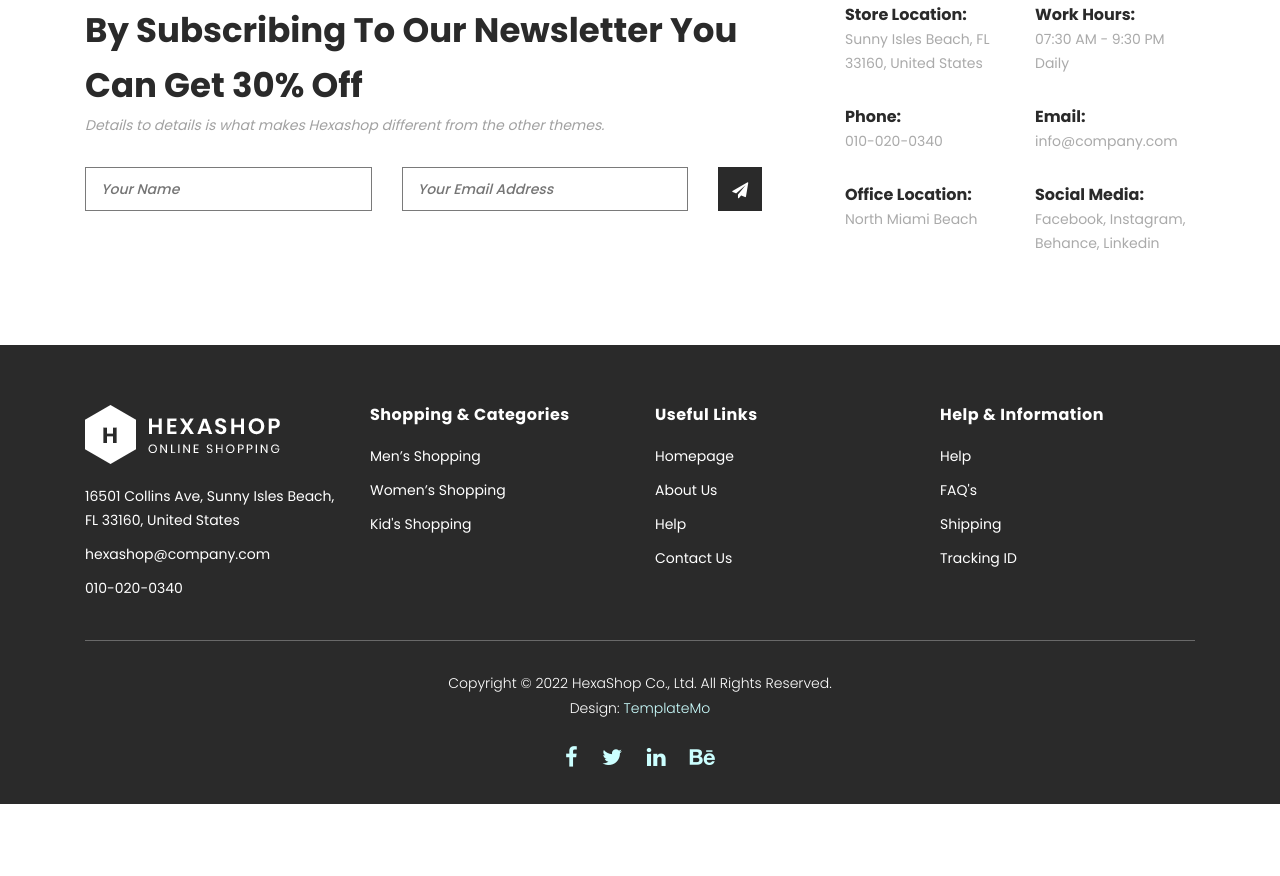
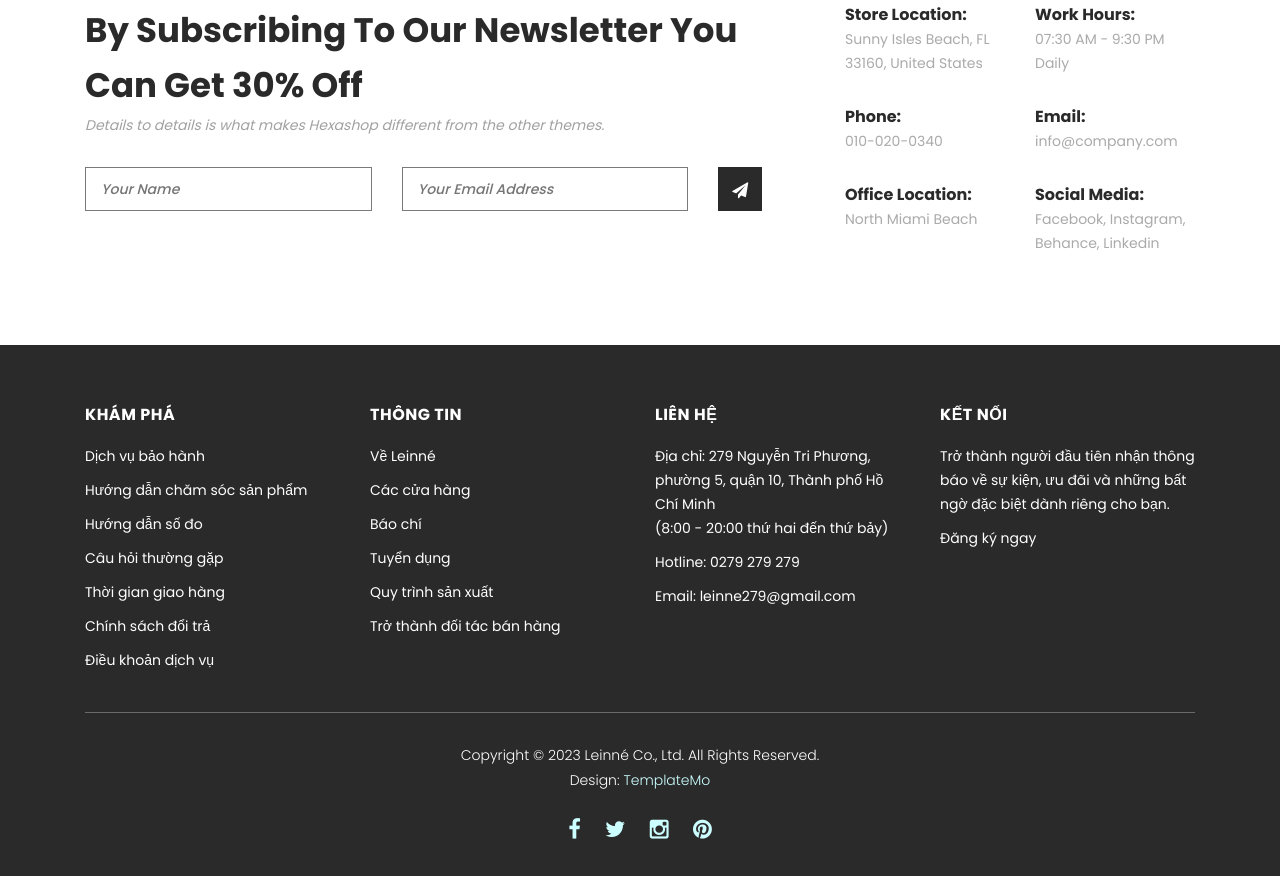
Before and after one commit to stargazersUwUU/ptud01, a plain HTML site: page templatemo_571_hexashop/index.html in a window 1280 px wide. Shown: the part 4354-5230 px from the top of the page. Before the commit the page ends 5158 px from the top, so only its background shows below. Drawn offline with Linux system fonts and the light colour scheme.

Commit message:
index.html

```diff
--- a/templatemo_571_hexashop/index.html
+++ b/templatemo_571_hexashop/index.html
@@ -740,58 +740,79 @@ https://templatemo.com/tm-571-hexashop
     </div>
     <!-- ***** Subscribe Area Ends ***** -->
 
-    <!-- ***** Footer Start ***** -->
+  <!-- ***** Footer Start ***** -->
     <footer>
         <div class="container">
             <div class="row">
                 <div class="col-lg-3">
                     <div class="first-item">
+                        <!-- do nhóm chưa có logo nên ẩn đoạn này
                         <div class="logo">
                             <img src="assets/images/white-logo.png" alt="hexashop ecommerce templatemo">
-                        </div>
+                        </div> -->
+
+                        <!-- Tiêu đề cho menu footer số 1 -->
+                        <h4>KHÁM PHÁ</h4>
+                        <!-- Danh sách menu footer số 1 -->
                         <ul>
-                            <li><a href="#">16501 Collins Ave, Sunny Isles Beach, FL 33160, United States</a></li>
-                            <li><a href="#">hexashop@company.com</a></li>
-                            <li><a href="#">010-020-0340</a></li>
+                            <li><a href="#">Dịch vụ bảo hành</a></li>
+                            <li><a href="#">Hướng dẫn chăm sóc sản phẩm</a></li>
+                            <li><a href="#">Hướng dẫn số đo</a></li>
+                            <li><a href="#">Câu hỏi thường gặp</a></li>
+                            <li><a href="#">Thời gian giao hàng</a></li>
+                            <li><a href="#">Chính sách đổi trả</a></li>
+                            <li><a href="#">Điều khoản dịch vụ</a></li>
                         </ul>
                     </div>
                 </div>
+
                 <div class="col-lg-3">
-                    <h4>Shopping &amp; Categories</h4>
+                    <!-- Tiêu đề cho menu footer số 2 -->
+                    <h4>THÔNG TIN</h4>
+                    <!-- Danh sách menu footer số 2 -->
                     <ul>
-                        <li><a href="#">Men’s Shopping</a></li>
-                        <li><a href="#">Women’s Shopping</a></li>
-                        <li><a href="#">Kid's Shopping</a></li>
+                        <li><a href="#">Về Leinné</a></li>
+                        <li><a href="#">Các cửa hàng</a></li>
+                        <li><a href="#">Báo chí</a></li>
+                        <li><a href="#">Tuyển dụng</a></li>
+                        <li><a href="#">Quy trình sản xuất</a></li>
+                        <li><a href="#">Trở thành đối tác bán hàng</a></li>
                     </ul>
                 </div>
+
                 <div class="col-lg-3">
-                    <h4>Useful Links</h4>
+                    <!-- Tiêu đề cho menu footer số 3 -->
+                    <h4>LIÊN HỆ</h4>
+                    <!-- Danh sách menu footer số 3 -->
                     <ul>
-                        <li><a href="#">Homepage</a></li>
-                        <li><a href="#">About Us</a></li>
-                        <li><a href="#">Help</a></li>
-                        <li><a href="#">Contact Us</a></li>
+                        <li><a href="#">Địa chỉ: 279 Nguyễn Tri Phương, phường 5, quận 10, Thành phố Hồ Chí Minh <br>
+                            (8:00 - 20:00 thứ hai đến thứ bảy)</a></li>
+                        <li><a href="#">Hotline: 0279 279 279</a></li>
+                        <li><a href="#">Email: leinne279@gmail.com</a></li>
                     </ul>
                 </div>
+
                 <div class="col-lg-3">
-                    <h4>Help &amp; Information</h4>
+                    <!-- Tiêu đề cho menu footer số 4 -->
+                    <h4>KẾT NỐI</h4>
+                    <!-- Danh sách menu footer số 4 -->
                     <ul>
-                        <li><a href="#">Help</a></li>
-                        <li><a href="#">FAQ's</a></li>
-                        <li><a href="#">Shipping</a></li>
-                        <li><a href="#">Tracking ID</a></li>
+                        <li><a href="#">Trở thành người đầu tiên nhận thông báo về sự kiện, ưu đãi và những bất ngờ đặc biệt dành riêng cho bạn.</a></li>
+                        <li><a href="#">Đăng ký ngay</a></li>
                     </ul>
                 </div>
+
                 <div class="col-lg-12">
                     <div class="under-footer">
-                        <p>Copyright © 2022 HexaShop Co., Ltd. All Rights Reserved.
+                        <p>Copyright © 2023 Leinné Co., Ltd. All Rights Reserved.
 
                         <br>Design: <a href="https://templatemo.com" target="_parent" title="free css templates">TemplateMo</a></p>
+                        <!-- Các mạng xã hội liên kết, tài nguyên có sẵn của template-->
                         <ul>
                             <li><a href="#"><i class="fa fa-facebook"></i></a></li>
                             <li><a href="#"><i class="fa fa-twitter"></i></a></li>
-                            <li><a href="#"><i class="fa fa-linkedin"></i></a></li>
-                            <li><a href="#"><i class="fa fa-behance"></i></a></li>
+                            <li><a href="#"><i class="fa fa-instagram"></i></a></li>
+                            <li><a href="#"><i class="fa fa-pinterest"></i></a></li>
                         </ul>
                     </div>
                 </div>
```
